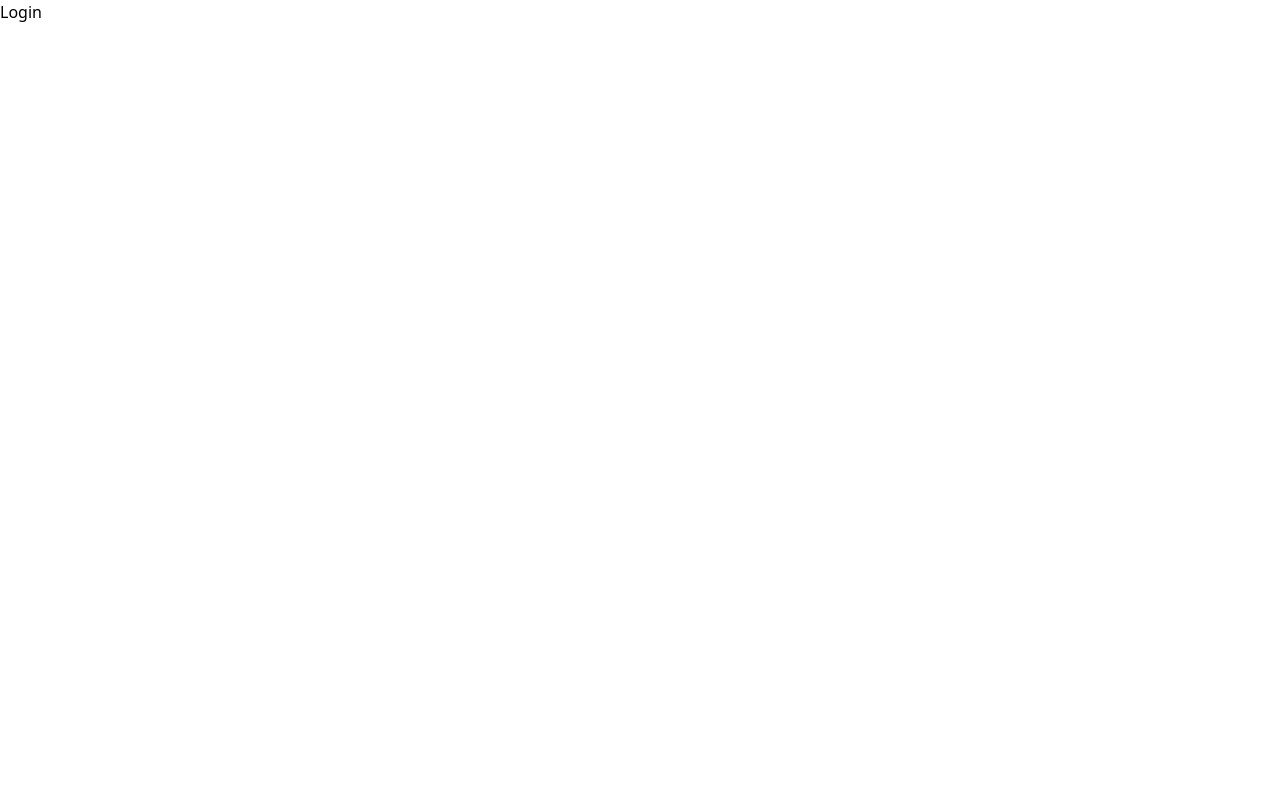
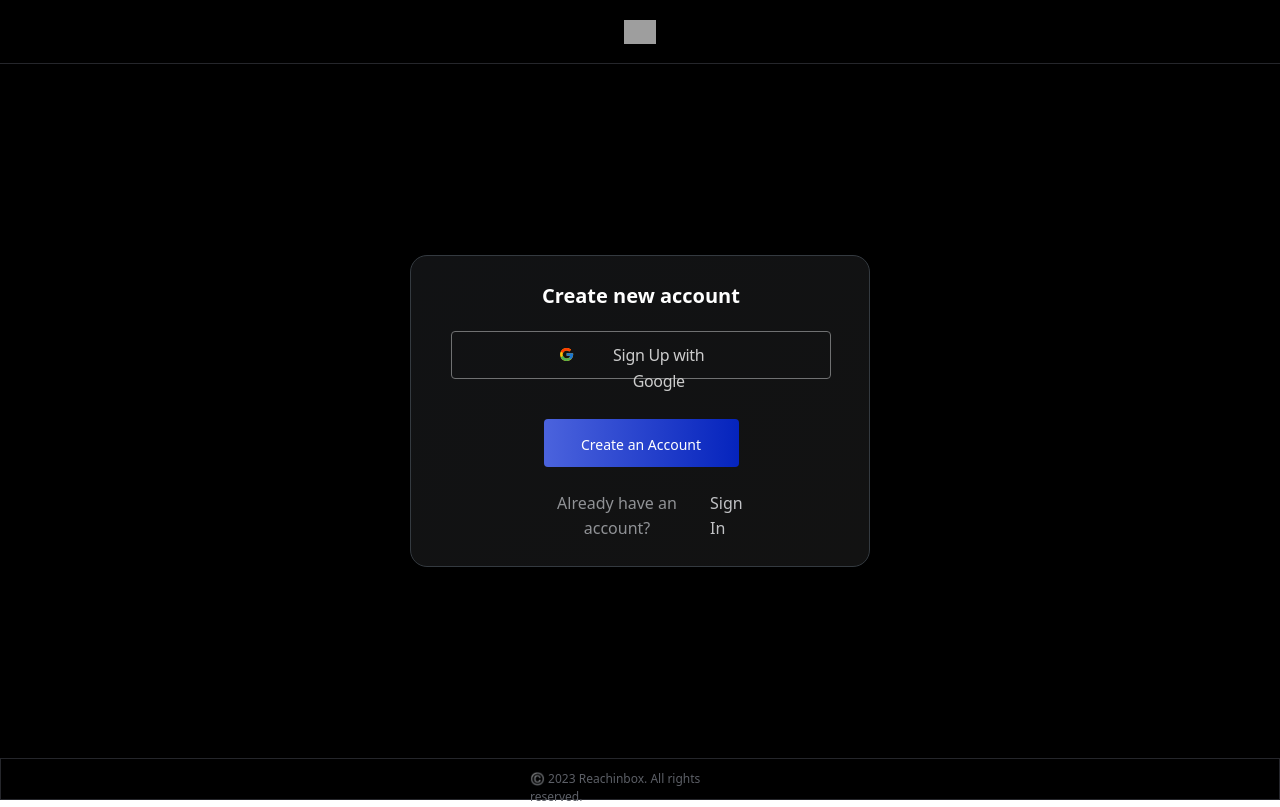
Before and after one commit to HemanthRaghu96/Onebox-Email-Service, a React (Vite) app: page / in a window 1280 px wide. Built offline with nearby package versions, Linux system fonts and the light colour scheme; grey boxes are pictures that could not be loaded.

Commit message:
Created Login Page

```diff
--- a/src/pages/Login.tsx
+++ b/src/pages/Login.tsx
@@ -1,5 +1,75 @@
+import { Link } from "react-router-dom";
+import { FcGoogle } from "react-icons/fc";
 const Login = () => {
-  return <div>Login</div>;
+  return (
+    <div className="bg-black  h-screen m-auto text-white  flex flex-col justify-between">
+      <div className=" flex justify-center items-center w-full h-[64px] border-b-[1px] border-[#25262B] pt-[10px] pr-[100px] pb-[10px] pl-[100px] gap-[0px] opacity-[0px]">
+        <img
+          src="https://s3-alpha-sig.figma.com/img/37f3/2626/1680d9613629542a2474f79f92f7c022?Expires=1725840000&Key-Pair-Id=APKAQ4GOSFWCVNEHN3O4&Signature=Ak8ed-A0oC2xQPtxNjBlss6riMVn70av2vFMjQ~rEdTiaCd70Z80aI6ye7fn-9nQ87E9A8ba0KzcSKRj-8gascEYAIfikQ1idnVCrrDih0B0xmA5Do61CgslWc30M3iL8oXQi6GiT29TGRRmqT4SRrUbVVmCRLkypQ4FGqQggbNjCmP-oO8vPiMXwgZTo0vr3Je6y~JHUj-phU2LArRBmvrz4kZxhzHzKR1zVDYv10MV31p3WuJML7Jt6WRNdU-PrGEn-1XxDRm-ksA1~IXuxnupxt4pO1Q4OEAclP~dGAgtx3sDj9Y539juQ6utY0rRlaZhKlSri1YXJ12yMKqa~A__"
+          alt="reachinboxLogo"
+          className="w-[156.77px] h-[24px] gap-[0px] opacity-[0px] object-contain"
+        />
+      </div>
+      <div className="w-full h-[663px] pt-[59px] pr-[29px] pb-[59px] pl-[29px] gap-[150px] flex justify-center items-center ">
+        <div
+          className="w-[460px] h-auto md:h-[312px] pt-[24px] pr-[40px] pb-[40px] pl-[40px] bg-gradient-to-br from-[#111214] to-[#121212]  border-[#343A40] border-[1px]  "
+          style={{ borderRadius: "17px" }}
+        >
+          <div className=" w-[380px] h-[103px] gap[24px] opacity-[0px]">
+            <div className="w-[380px] h-[31px] gap-[0px] opacity-[0px]">
+              <p className="font-sans text-[20px] font-semibold leading-[31px] text-center">
+                Create new account
+              </p>
+            </div>
+            <Link
+              to="https://hiring.reachinbox.xyz/api/v1/auth/google-login?redirect_to=http://localhost:5173/onebox"
+              className="text-sm text-gray-400 cursor-pointer"
+            >
+              <div
+                className="w-[380px] h-[48px] p-[8px] px-[16px] flex justify-center items-center gap-[10px]  border-[1px] border-[#707172] mt-[20px]  hover:opacity-100 hover:scale-105 hover:shadow-l  "
+                style={{ borderRadius: "4px" }}
+              >
+                <div className="w-[180.5px] h-[32px] flex items-center gap-[12px] opacity-[0px]">
+                  <FcGoogle className="w-[23.5px] h-[32px] p-[5px] pt-[5px] pr-[0px] pb-[6px] pl-[7.75px] gap-[0px] opacity-[0px] g " />
+
+                  <span
+                    className="w-[145px] h-[27px] gap-[0px] opacity-[0px] text-center text-[#CCCCCC] font-sans
+             text-[16px]  leading-[26.1px] tracking-[-0.3px]"
+                  >
+                    Sign Up with Google
+                  </span>
+                </div>
+              </div>
+            </Link>
+            <div className="w-[380px] h-[97px] gap-[24px] opacity-[0px] mt-[40px]  flex flex-col justify-center items-center">
+              <button
+                className="w-[195px] h-[48px] p-[13px] px-[35px] gap-[10px]  opacity-[0px] bg-gradient-to-r from-[#4B63DD] to-[rgba(5,36,191,0.99)]  cursor-pointer  hover:opacity-100 hover:scale-105 hover:shadow-l"
+                style={{ borderRadius: "4px" }}
+              >
+                <span className="w-[125px] h-[22px] gap-[0px] opacity-[0px] text-left text-[14px] font-sans leading-[21.7px]">
+                  {" "}
+                  Create an Account
+                </span>
+              </button>
+              <div className="w-[380px] h-[25px] gap-[13px] opacity-[0px] flex justify-center">
+                <p className="w-[190px] h-[25px] gap-[0px] opacity-[0px] text-center text-[16px] font-normal leading-[24.8px] text-[#909296] ">
+                  Already have an account?
+                </p>
+                <span className="w-[50px] h-[25px] gap-[0px]  text-[16px] font-normal leading-[24.8px] text-[#C1C2C5] ml-[-15px] cursor-pointer  hover:opacity-100 hover:scale-105 hover:shadow-l">
+                  Sign In
+                </span>
+              </div>
+            </div>
+          </div>
+        </div>
+      </div>
+      <div className=" w-full h-[32px] p-[20px] px-[100px] gap-[10px] flex justify-center items-center border-[1px] border-[#25262B]  opacity-[0px]">
+        <p className="w-[220px] h-[19px] gap-[0px] opacity-[0px] text-left text-[12px] font-sans leading-[18.6px] text-[#5C5F66]">
+          ©️ 2023 Reachinbox. All rights reserved.
+        </p>
+      </div>
+    </div>
+  );
 };
 
 export default Login;
```
